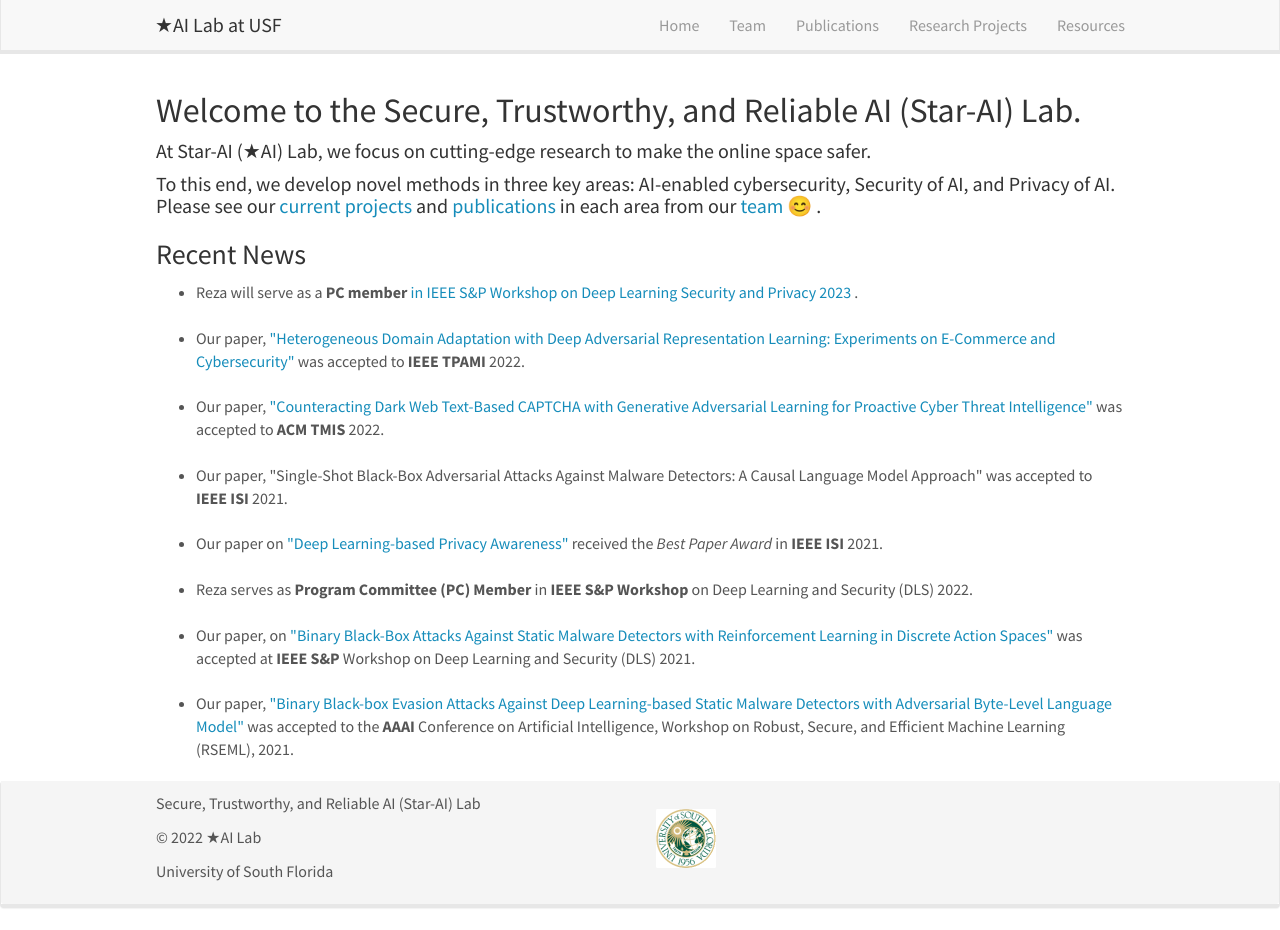
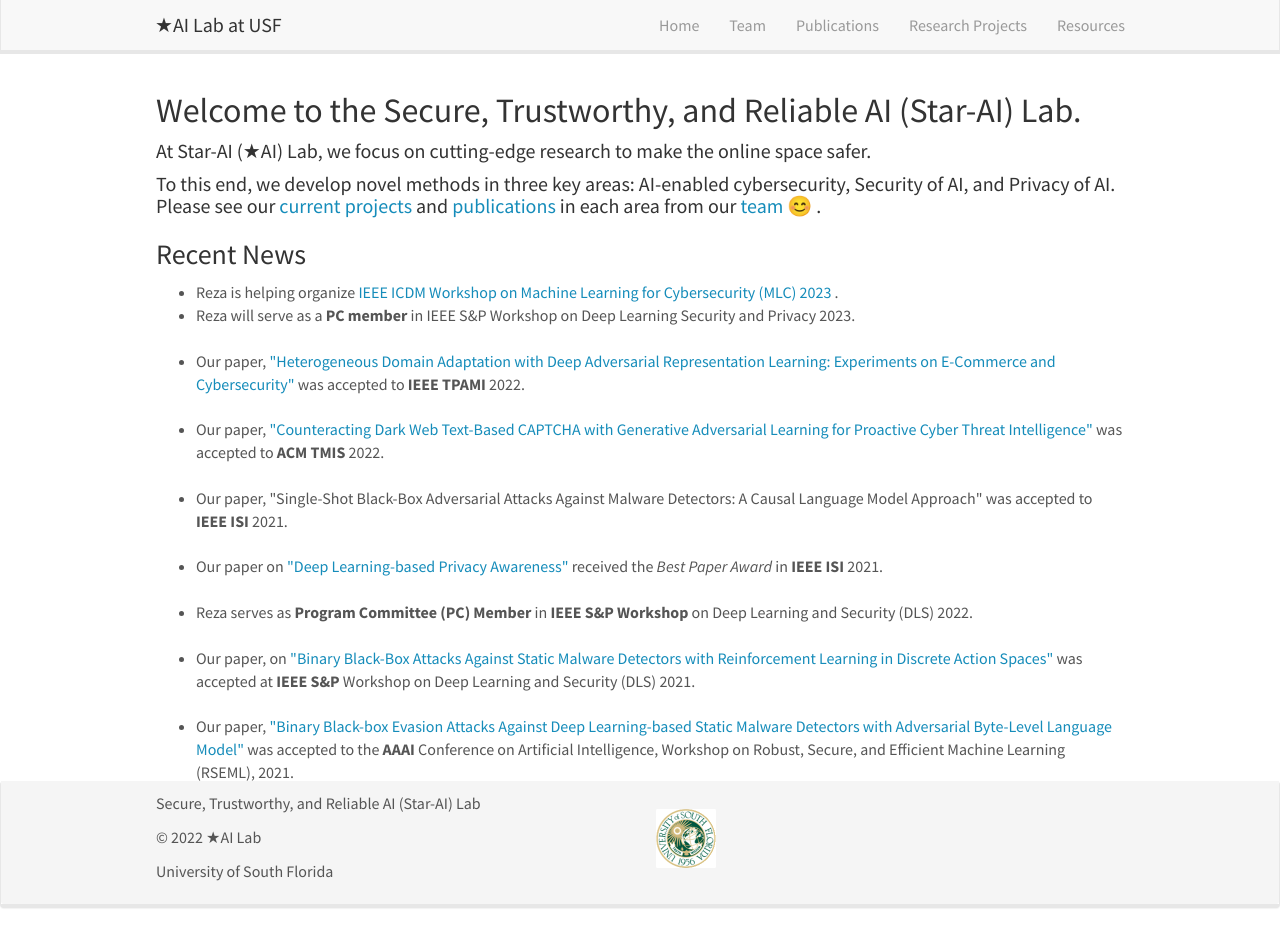
Before and after one commit to star-ailab/star-ailab.github.io, a Jekyll site: the page built from _pages/home.md, in a window 1280 px wide and 930 px high. Built offline with Jekyll 4.4.1, drawn with Linux system fonts in a browser that asks for light colours; nearby versions of some CDN libraries.

Commit message:
Update home.md

```diff
--- a/_pages/home.md
+++ b/_pages/home.md
@@ -14,7 +14,8 @@
 
 <div markdown="0" class="wrapper" style="border-bottom: 1px solid $black <!--$grey-color-->; border:4px; height:500px; overflow:auto;">
 	<ul class="awards" style="margin-bottom: -5px">
-		<li>Reza will serve as a <b>PC member</b> <a href="https://ml4cyber.github.io/23"> in IEEE S&P Workshop on Deep Learning Security and Privacy 2023 </a>.</li>
+		<li>Reza is helping organize <a href="https://ml4cyber.github.io/23"> IEEE ICDM Workshop on Machine Learning for Cybersecurity (MLC) 2023 </a>. </li>
+		<li>Reza will serve as a <b>PC member</b> in IEEE S&P Workshop on Deep Learning Security and Privacy 2023.</li>
 		<br>
 		<li>Our paper, <a href="https://ieeexplore.ieee.org/document/9744510"> "Heterogeneous Domain Adaptation with Deep Adversarial Representation Learning: Experiments on E-Commerce and Cybersecurity"</a> was accepted to <b>IEEE TPAMI</b> 2022.</li>
 		<br>
```
